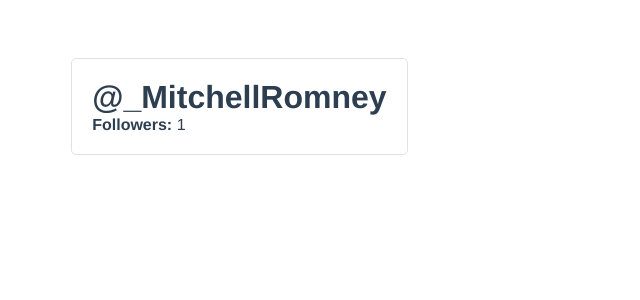
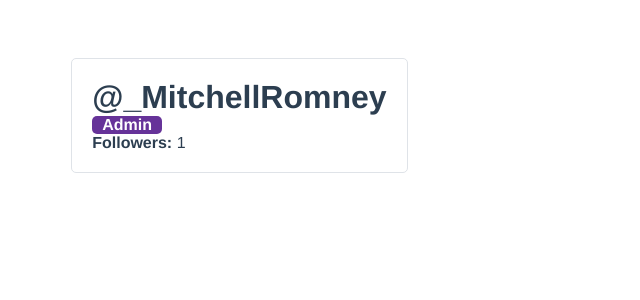
Before and after one commit to denOldTimer/twotter-tutorial, a Vue app: page /user/1 in a window 1280 px wide. Shown: the top 300 px of the page, without its empty margins (0-640 px from the left). Built offline with nearby package versions, Linux system fonts and the light colour scheme.

Commit message:
Conditionals v-if

```diff
--- a/src/components/UserProfile.vue
+++ b/src/components/UserProfile.vue
@@ -2,6 +2,7 @@
   <div class="user-profile">
     <div class="user-profile__user-panel">
       <h1 class="user-profile__username">@{{ user.username }}</h1>
+      <div class="user-profile__admin-badge" v-if="user.isAdmin">Admin</div>
       <div class="user-profile__follower-count">
         <strong>Followers: </strong>{{ followers }}
       </div>
@@ -69,6 +70,15 @@
   border: 1px solid #dfe3e8;
 }
 
+.user-profile__admin-badge {
+  background-color: rebeccapurple;
+  color: white;
+  border-radius: 5px;
+  margin-right: auto;
+  padding: 0 10px;
+  font-weight: bold;
+}
+
 h1 {
   margin: 0;
 }
```
Also changed, not shown: 1 other file (tests, documents, lock files or other folders).
